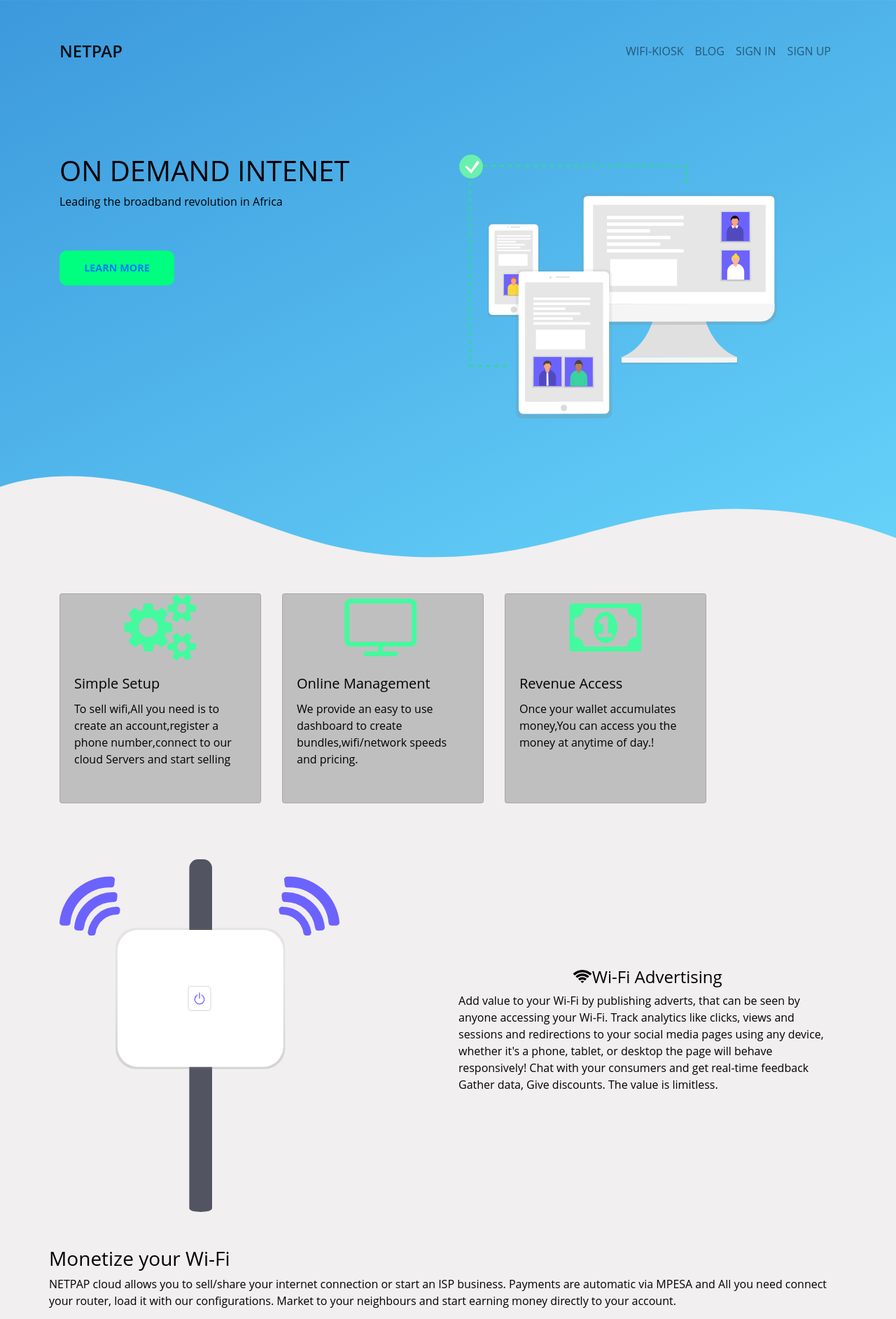
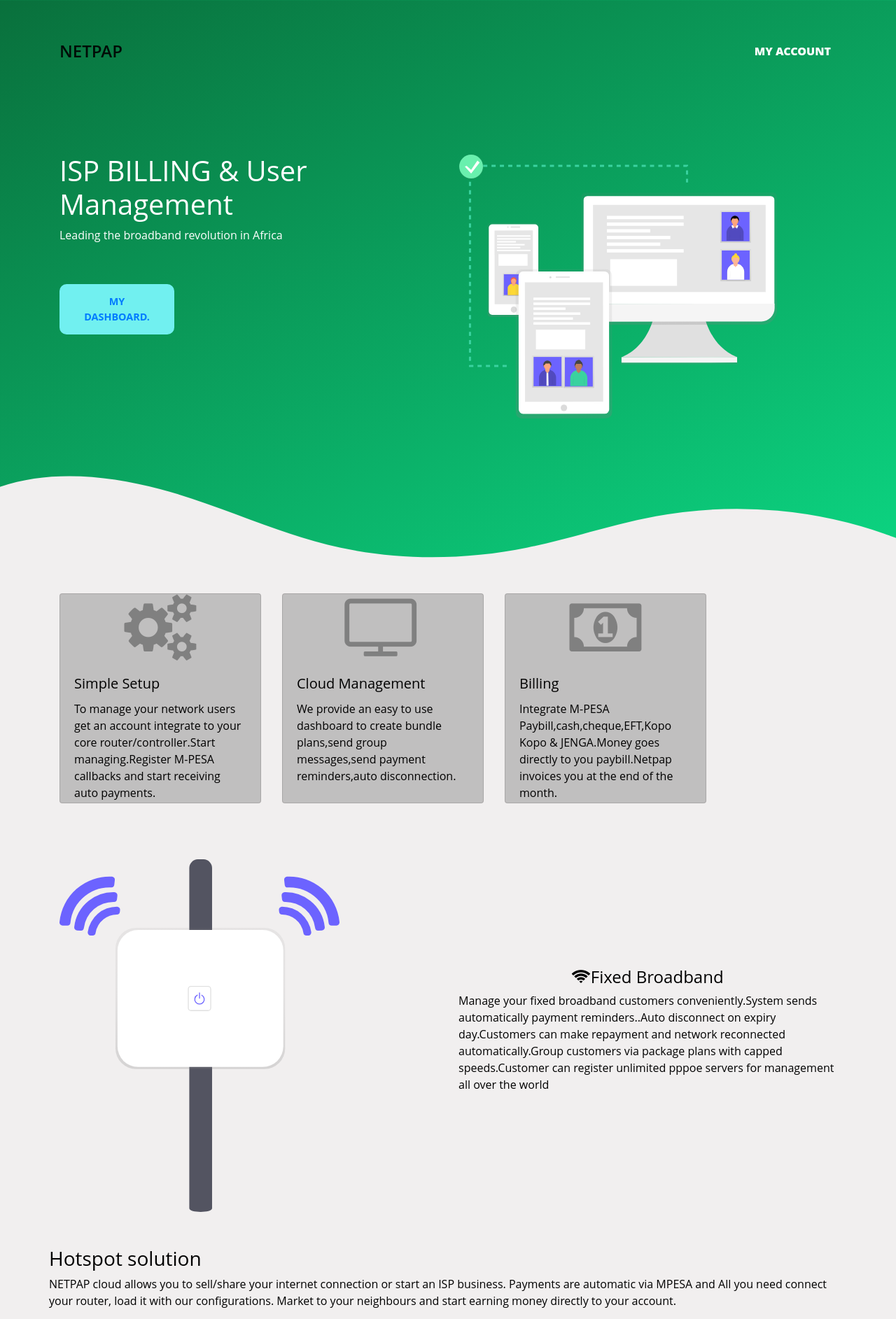
Before and after one commit to EmmahCodes254/netpap-login-page, a web app: file index.html in a window 1280 px wide. Shown: the top 1885 px of the page at 70% size. Run offline with its HTML, style and script files only (its server is not run), Linux system fonts and the light colour scheme.

Commit message:
netpap updates and sorted broken links

```diff
--- a/index.html
+++ b/index.html
@@ -20,17 +20,9 @@
                     </button>
                     <div class="collapse navbar-collapse" id="navbarNav">
                       <ul class="navbar-nav ml-auto">
-                        <li class="nav-item">
-                            <a class="nav-link" href="#">WIFI-KIOSK</a>
-                          </li>
+
                           <li class="nav-item">
-                            <a class="nav-link" href="#">BLOG</a>
-                          </li>
-                          <li class="nav-item">
-                            <a class="nav-link" href="#">SIGN IN</a>
-                          </li>
-                          <li class="nav-item">
-                            <a class="nav-link" href="#">SIGN UP</a>
+                            <a style="color:white;font-weight: 900;" class="nav-link" href="https://stage.netpap.co.ke/auth/login">My Account</a>
                           </li>
 
                         </ul>
@@ -43,10 +35,10 @@
         <div class="container">
             <div class="row">
                 <div class="col-md-6">
-                    <h1>ON DEMAND INTENET</h1>
-                    <p>Leading the broadband revolution in Africa</p>
+                    <h1>ISP BILLING & User Management</h1>
+                    <p style="color:white;">Leading the broadband revolution in Africa</p>
                     <div class="button-area">
-                        <a href="#">Learn more</a>
+                        <a href="https://stage.netpap.co.ke/auth/login">My Dashboard.</a>
                     </div>
                 </div>
                 <div class="col-md-6">
@@ -67,9 +59,7 @@
                   <i class="fa fa-cogs"></i>
                   <div class="card-body">
                     <h5 class="card-title">Simple Setup</h5>
-                    <p class="card-text">To sell wifi,All you need is to create
-                      an account,register a phone number,connect to our cloud
-                      Servers and start selling
+                    <p class="card-text">To manage your network users get an account integrate to your core router/controller.Start managing.Register M-PESA callbacks and start receiving auto payments.
                     </p>
                   </div>
                 </div>
@@ -79,9 +69,9 @@
               <div class="card" style="width: 18rem;">
                 <i class="fa fa-television"></i>
                 <div class="card-body">
-                  <h5 class="card-title">Online Management</h5>
+                  <h5 class="card-title">Cloud Management</h5>
                   <p class="card-text">We provide an easy to use dashboard to
-                    create bundles,wifi/network speeds and pricing.
+                    create bundle plans,send group messages,send payment reminders,auto disconnection.
                   </p>
                 </div>
               </div>
@@ -91,9 +81,8 @@
               <div class="card" style="width: 18rem;">
                 <i class="fa fa-money"></i>
                 <div class="card-body">
-                  <h5 class="card-title">Revenue Access</h5>
-                  <p class="card-text">Once your wallet accumulates
-                    money,You can access you the money at anytime of day.!
+                  <h5 class="card-title">Billing</h5>
+                  <p class="card-text">Integrate M-PESA Paybill,cash,cheque,EFT,Kopo Kopo & JENGA.Money goes directly to you paybill.Netpap invoices you at the end of the month.
                   </p>
                 </div>
               </div>
@@ -115,13 +104,8 @@
          </div>
 
          <div class="col-md-6" id="wifi-advert">
-            <h4><i class="fa fa-wifi"></i>Wi-Fi Advertising</h4>
-            <p>Add value to your Wi-Fi by publishing adverts, that can be seen by
-              anyone accessing your Wi-Fi. Track analytics like clicks, views and
-              sessions and redirections to your social media pages using any device,
-              whether it's a phone, tablet, or desktop the page will behave
-              responsively! Chat with your consumers and get real-time feedback
-              Gather data, Give discounts. The value is limitless.</p>
+            <h4><i class="fa fa-wifi"></i>Fixed Broadband</h4>
+            <p> Manage your fixed broadband customers conveniently.System sends automatically payment reminders..Auto disconnect on expiry day.Customers can make repayment and network reconnected automatically.Group customers via package plans with capped speeds.Customer can register unlimited pppoe servers for management all over the world</p>
          </div>
         </div>
       </div>
@@ -130,10 +114,10 @@
     <section class="monetize">
       <div class="container">
         <div class="row">
-          <h3>Monetize your Wi-Fi</h3>
+          <h3>Hotspot solution</h3>
           <p>NETPAP cloud allows you to sell/share your internet connection or start an ISP
             business. Payments are automatic via MPESA and All you need connect your router,
-            load it with our configurations. Market to your neighbours and start earning money
+            load it with our conﬁgurations. Market to your neighbours and start earning money
             directly to your account.</p>
             <h3>How it works</h3>
             <ol class="custom-counter">
@@ -150,15 +134,16 @@
     <section class="started">
       <div class="container">
         <div class="row justify-content-center">
-          <div class="col-md-8 col-xl-12">
+          <div class="col-md-8 col-xl-12 col-sm-12 col-xs-12">
             <div class="card">
               <div class="card-body">
                 <h6>GETTING STARTED WITH NETPAP INTERNET BILLING</h6>
                 <h2>What do you need to get started?</h2>
                 <ul>
                   <li><i class="fa fa-thumb-tack" style="font-size: 28px; padding-right: 10px;"></i>Fast reliable Internet,FIBER,SATELLITE(VSAT),Modem etc</li>
-                  <li><i class="fa fa-thumb-tack" style="font-size: 28px; padding-right: 10px"></i>A mikrotik router-Mandatory</li>
-                  <li><i class="fa fa-thumb-tack" style="font-size: 28px; padding-right: 10px"></i>Long range,Wifi Extender(Access point e.g Nano m2,unifi etc)-optional</li>
+                  <li><i class="fa fa-thumb-tack" style="font-size: 28px; padding-right: 10px"></i>A mikrotik router/UniFI Controller-Mandatory</li>
+                  <li><i class="fa fa-thumb-tack" style="font-size: 28px; padding-right: 10px"></i>Long range,Wifi Extender/Mesh wifi Network for the Hotspot solution(Access point e.g Nano m2,unifi etc)-optional</li>
+                  <li><i class="fa fa-thumb-tack" style="font-size: 28px; padding-right: 10px"></i>Fiber Network,Point to Multipoint wireless Network</li>
                   <li><i class="fa fa-info" style="font-size: 28px; padding-right: 10px"></i>NOTE:Existing hardware can be used to extend the network</li>
                 </ul>
               </div>
@@ -172,19 +157,17 @@
       <div class="container">
         <div class="row">
 
-         <div class="col-md-6">
+         <div class="col-md-6 col-xs-12 col-sm-12">
            <h2>Ready to get started?</h2>
             <br>
            <p>Get your NETPAP on today</p>
-           <button class="btn" id="get-started">GET STARTED TODAY</button>
+
+         </div>
+         <div class="col-md-6 col-xs-12 col-sm-12">
+          <a class="btn" id="get-started" id="call" href="tel:+254770900066">Call US Today  +254770900066</a>
          </div>
 
-         <div class="col-md-6">
-           <div class="email">
-             <span><input type="email" placeholder="Need help? Enter your Email" ></span>
-             <span><button type="submit">send</button></span>
-           </div>
-         </div>
+
 
         </div>
       </div>
@@ -196,19 +179,19 @@
         <div class="row">
 
           <div class="col-md-6" id="footer-left">
-            <h3>netpap</h3>
+            <h3>Netpap Global</h3>
             <div class="social-icons">
-            <span><a href="#"><i class="fa fa-facebook-official"></i></a></span>
-            <span><a href="#"><i class="fa fa-twitter"></i></a></span>
-            <span><a href="#"></a><i class="fa fa-instagram"></i></span>
-            <span><a href="#"><i class="fa fa-linkedin"></i></a></span>
+            <span><a href="https://facebook.com/netpap"><i class="fa fa-facebook-official"></i></a></span>
+            <span><a href="https://twitter.com/netpap"><i class="fa fa-twitter"></i></a></span>
+            <span><a href="https://instagram.com/netpap"></a><i class="fa fa-instagram"></i></span>
+            <span><a href="https://linkedin.com/netpap"><i class="fa fa-linkedin"></i></a></span>
             </div>
           </div>
 
           <div class="col-md-6">
             <div id="footer-right">
-              <p style="color: #000;">Made with love. Powered by Rafiki Host</p>
-              <p>info@rafikihost.co.ke</p>
+              <p style="color: #000;">Made with love. Powered by Netpap GLOBAL</p>
+              <p>info@netpap.co.ke</p>
               <p>Copyright 2018, All rights reserved</p>
             </div>
           </div>
--- a/static/style.css
+++ b/static/style.css
@@ -27,7 +27,7 @@
     color: #fff;
 }
 .main{
-    background: linear-gradient(153deg, rgb(60, 153, 220)0%, rgb(102, 211, 250)100%),
+    background: linear-gradient(153deg, rgb(9, 112, 60)0%, rgb(12, 212, 129)100%),
     url(/assets/signal_searching.svg) center no-repeat;
     position: relative;
     min-height: 80vh;
@@ -53,7 +53,7 @@
     transform: rotate(180deg);
 }
 .button-area{
-    background: #00ff7f;
+    background:rgb(113, 240, 240);
     border-radius: 10px;
     padding: 1em 1.6em;
     font-size: 0.9em;
@@ -85,13 +85,16 @@
 }
 .card i{
     font-size: 6rem;
-    color: #43fa9e;
+    color: gray;
     text-align: center;
     border-radius: 100%;
     box-shadow: rgba(0, 0, 0, 0.2)0%, rgba(0, 0, 0, 0.19)100%;
 }
 .advertising{
     margin-top: 80px;
+}
+h1,.h1{
+    color:white;
 }
 #wifi-advert{
     display: flex;
@@ -157,7 +160,7 @@
     border-radius: 50px;
   }
 .started{
-    background: linear-gradient(to bottom, #71f0f0, #fff);
+    background: linear-gradient(to bottom, #22af69, #fff);
     margin-top: 200px;
     height: 500px;
 }
@@ -186,7 +189,7 @@
     list-style-type: none;
 }
 .ready{
-    background: rgb(39, 39, 223);
+    background: rgb(9, 112, 60)0%;
     padding: 65px 0 65px 0;
     color: #fff;
 }
@@ -202,7 +205,7 @@
 .btn{
     background: #fff;
     border-radius: 6px;
-    color: rgb(39, 39, 223);
+    color: teal;
 
 }
 .email{
```
